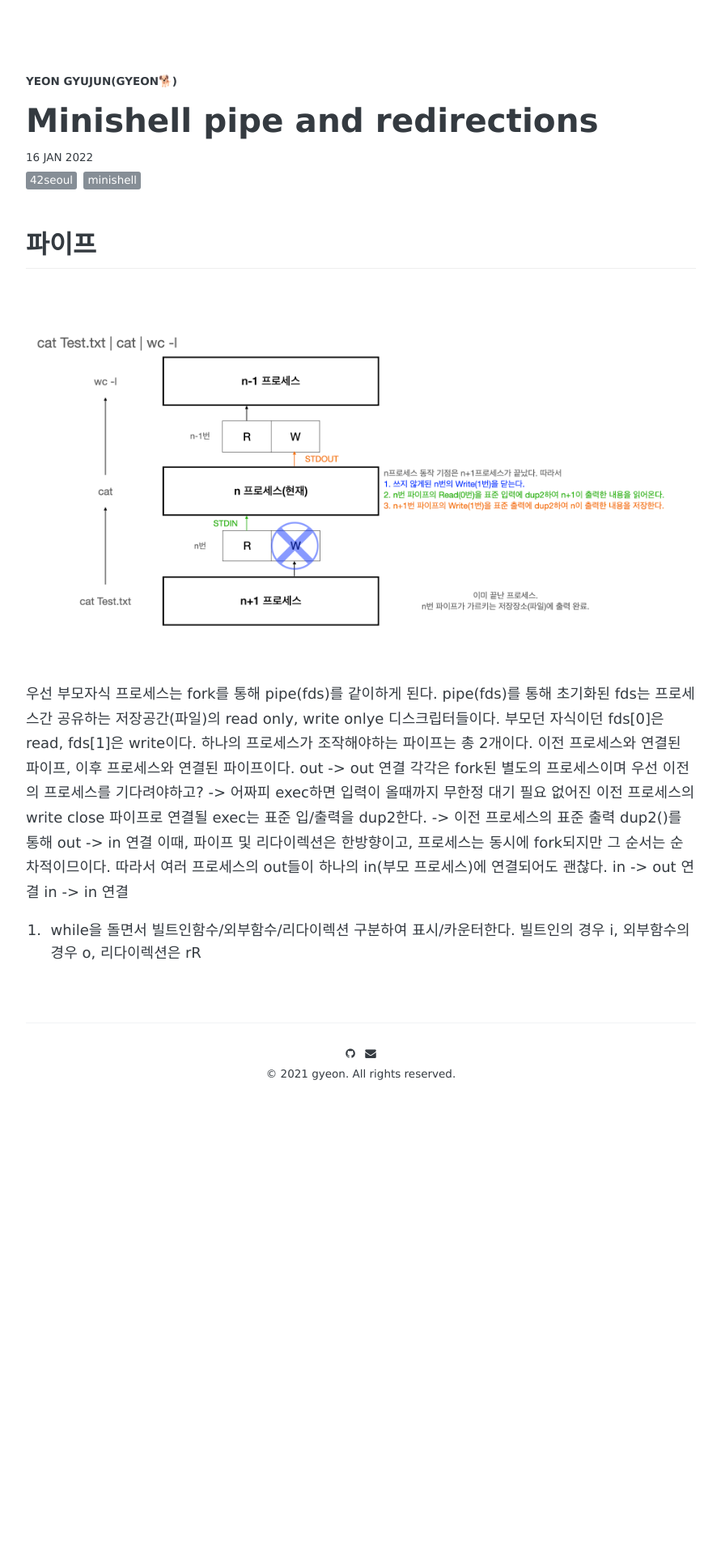
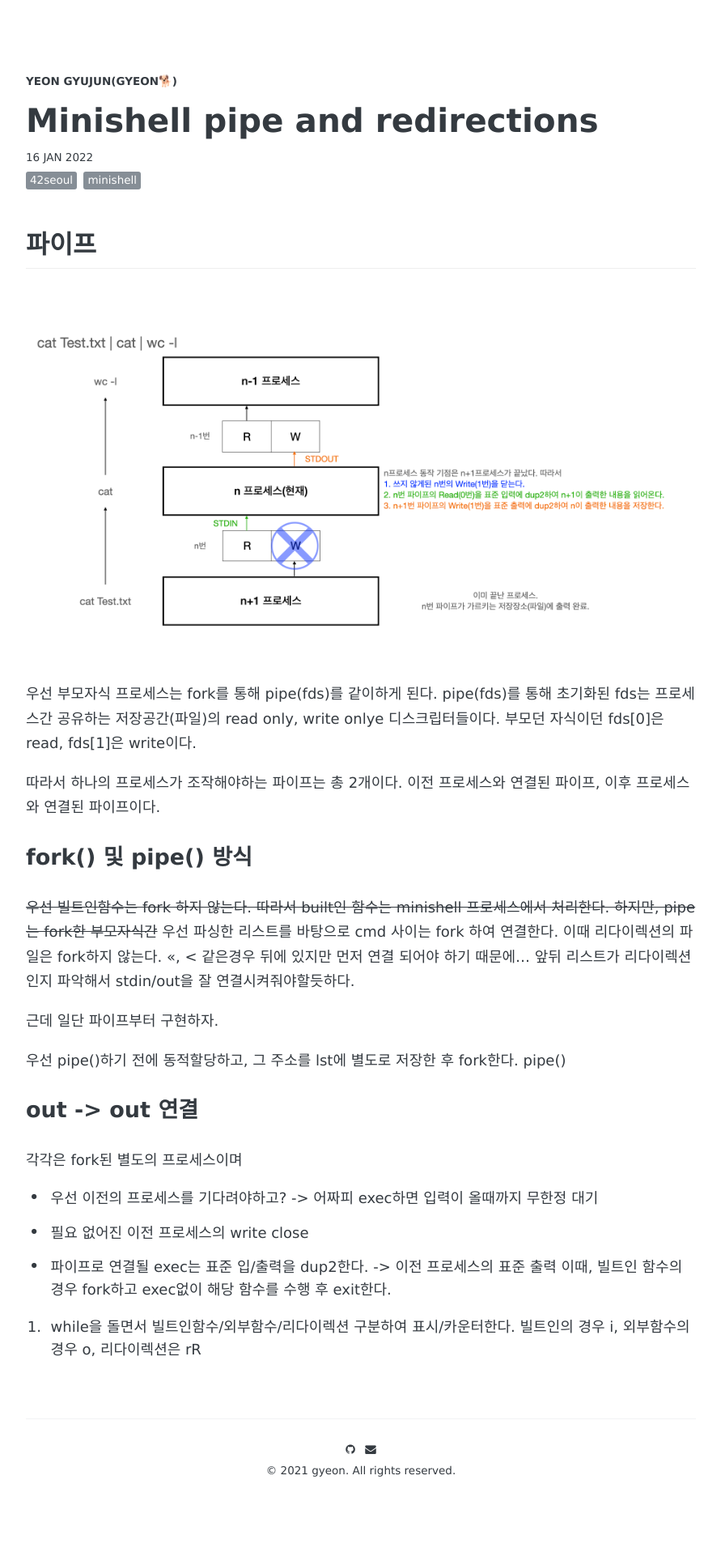
Before and after one commit to gyujun9403/gyujun9403.github.io, a Jekyll site: the page built from _posts/2021-01-16-minishell-pipe_and_redirections.md, in a window 1280 px wide. Shown: the whole page at 81% size, without its empty margins (194-1085 px from the left). Built offline with Jekyll 4.4.1, drawn with Linux system fonts in a browser that asks for light colours; some web fonts are replaced; comment, search, counter and statistics services are not loaded; before the commit the page ends 1428 px from its top, so only the background shows below that.

Commit message:
pipe관련 내용 작성중

```diff
--- a/_posts/2021-01-16-minishell-pipe_and_redirections.md
+++ b/_posts/2021-01-16-minishell-pipe_and_redirections.md
@@ -11,17 +11,24 @@ share: true
 ## 파이프
 ![img](/images/pipe001.jpeg)
 우선 부모자식 프로세스는 fork를 통해 pipe(fds)를 같이하게 된다. pipe(fds)를 통해 초기화된 fds는 프로세스간 공유하는 저장공간(파일)의 read only, write onlye 디스크립터들이다. 부모던 자식이던 fds[0]은 read, fds[1]은 write이다.
-하나의 프로세스가 조작해야하는 파이프는 총 2개이다. 이전 프로세스와 연결된 파이프, 이후 프로세스와 연결된 파이프이다.
-out -> out	연결
+
+
+따라서 하나의 프로세스가 조작해야하는 파이프는 총 2개이다. 이전 프로세스와 연결된 파이프, 이후 프로세스와 연결된 파이프이다.
+### fork() 및 pipe() 방식
+~~우선 빌트인함수는 fork 하지 않는다. 따라서 built인 함수는 minishell 프로세스에서 처리한다. 하지만, pipe는 fork한 부모자식간~~
+우선 파싱한 리스트를 바탕으로 cmd 사이는 fork 하여 연결한다. 이때 리다이렉션의 파일은 fork하지 않는다. <<, < 같은경우 뒤에 있지만 먼저 연결 되어야 하기 때문에... 앞뒤 리스트가 리다이렉션인지 파악해서 stdin/out을 잘 연결시켜줘야할듯하다.
+
+근데 일단 파이프부터 구현하자.
+
+우선 pipe()하기 전에 동적할당하고, 그 주소를 lst에 별도로 저장한 후 fork한다.
+pipe()
+
+### out -> out	연결
 각각은 fork된 별도의 프로세스이며
-우선 이전의 프로세스를 기다려야하고? ->  어짜피 exec하면 입력이 올때까지 무한정 대기
-필요 없어진 이전 프로세스의 write close
-파이프로 연결될 exec는 표준 입/출력을 dup2한다. -> 이전 프로세스의 표준 출력
-dup2()를 통해
-out -> in	연결
-이때, 파이프 및 리다이렉션은 한방향이고, 프로세스는 동시에 fork되지만 그 순서는 순차적이므이다. 따라서 여러 프로세스의 out들이 하나의 in(부모 프로세스)에 연결되어도 괜찮다.
-in	-> out	연결
-in	-> in	연결
+- 우선 이전의 프로세스를 기다려야하고? ->  어짜피 exec하면 입력이 올때까지 무한정 대기
+- 필요 없어진 이전 프로세스의 write close
+- 파이프로 연결될 exec는 표준 입/출력을 dup2한다. -> 이전 프로세스의 표준 출력
+이때, 빌트인 함수의 경우 fork하고 exec없이 해당 함수를 수행 후 exit한다.
 
 
 1. while을 돌면서 빌트인함수/외부함수/리다이렉션 구분하여 표시/카운터한다.
```
